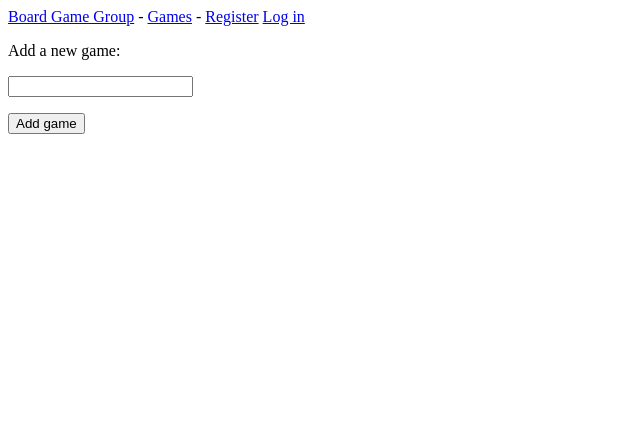
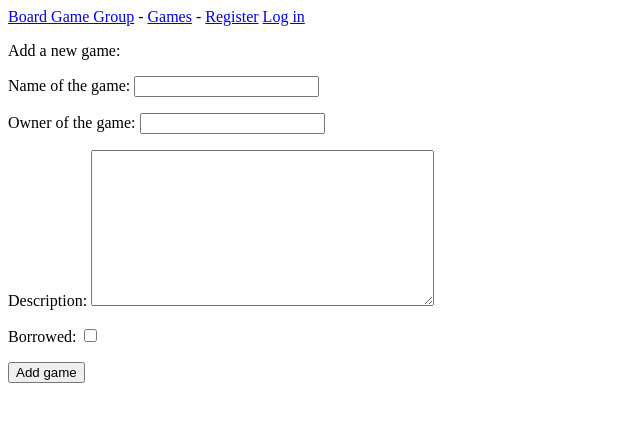
Before and after one commit to HenkkaK/BoardGameGroup, a Django app: page /new_game/ in a window 1280 px wide. Shown: the top 422 px of the page, without its empty margins (0-640 px from the left). Run offline with Django 4.2, Linux system fonts and the light colour scheme; some libraries are stand-ins or nearby versions.

Commit message:
building pages for borrowing

```diff
--- a/board_game_groups/forms.py
+++ b/board_game_groups/forms.py
@@ -1,9 +1,17 @@
 from django import forms
 
-from .models import Game
+from .models import Game, Borrow
 
 class GameForm(forms.ModelForm):
     class Meta:
         model = Game
-        fields = ['Game_name']
-        labels = {'Game_name': ''}
+        fields = ['Game_name', 'Owner', 'Game_description', 'is_borrowed']
+        labels = {'Game_name': 'Name of the game', 'Owner': 'Owner of the game', 'Game_description' : 'Description', 'is_borrowed' : 'Borrowed'}
+
+class BorrowForm(forms.ModelForm):
+    class Meta:
+        model = Borrow
+
+    # täytyy keksiä mitä kenttiä tähän tulee
+        fields = ['Contact_information', 'Planned_return_date']
+        labels = {'Contact_information' : 'Contact_information', 'Planned_return_date' : 'Planned_return_date'}
--- a/board_game_groups/templates/board_game_groups/game.html
+++ b/board_game_groups/templates/board_game_groups/game.html
@@ -5,6 +5,9 @@
 <p>Game: {{ game }}</p>
 
 <p>Borrows:</p>
+<p>
+    <a href="{% url 'board_game_groups:new_borrow' game.id %}">Mark a new borrow</a>
+</p>
 <ul>
     {% for borrow in borrows %}
     <li>
--- a/board_game_groups/templates/board_game_groups/games.html
+++ b/board_game_groups/templates/board_game_groups/games.html
@@ -6,7 +6,7 @@
 <ul>
   {% for game in games %}
   <li>
-    <a href="{% url 'board_game_broups:game' game.id %}">{{ game }}</a>
+    <a href="{% url 'board_game_groups:game' game.id %}">{{ game }}</a>
   </li>
   {% empty %}
   <li>No games have been added yet.</li>
--- a/board_game_groups/urls.py
+++ b/board_game_groups/urls.py
@@ -10,4 +10,6 @@ urlpatterns = [
     path('games/<int:game_id>/', views.game, name='game'),
     # Page for adding a game
     path('new_game/', views.new_game, name='new_game'),
+    # Page for a new borrow
+    path('new_borrow/<int:game_id>', views.new_borrow, name='new_borrow'),
 ]
--- a/board_game_groups/views.py
+++ b/board_game_groups/views.py
@@ -1,6 +1,6 @@
 from django.shortcuts import render, redirect
 from .models import Game
-from .forms import GameForm
+from .forms import GameForm, BorrowForm
 
 def index(request):
     return render(request, 'board_game_groups/index.html')
@@ -12,7 +12,7 @@ def games(request):
 
 def game(request, game_id):
     game = Game.objects.get(id=game_id)
-    borrows = game.borrow_set.order_by('-date_added')
+    borrows = game.borrow_set.order_by('-Borrow_date')
     context = {'game' : game, 'borrows': borrows}
     return render(request, 'board_game_groups/game.html', context)
 
@@ -26,3 +26,19 @@ def new_game(request):
             return redirect('board_game_groups:games')
     context = {'form' : form}
     return render(request, 'board_game_groups/new_game.html', context)
+
+def new_borrow(request, game_id):
+    game = Game.objects.get(id=game_id)
+
+    if request.method != 'POST':
+        form = BorrowForm()
+    else:
+        form = BorrowForm(data=request.POST)
+        if form.is_valid():
+            new_borrow = form.save(commit=False)
+            new_borrow.game = game
+            new_borrow.save()
+            return redirect('board_game_group:game', game_id=game_id)
+
+    context = {'game' : game, 'form' : form}
+    return render(request, 'board_game_groups/new_borrow.html', context)
```
Also changed, not shown: board_game_groups/templates/board_game_groups/new_borrow.html (added, +14 -0 lines), board_game_groups/migrations/0003_borrow_contact_information.py (added), db.sqlite3.
